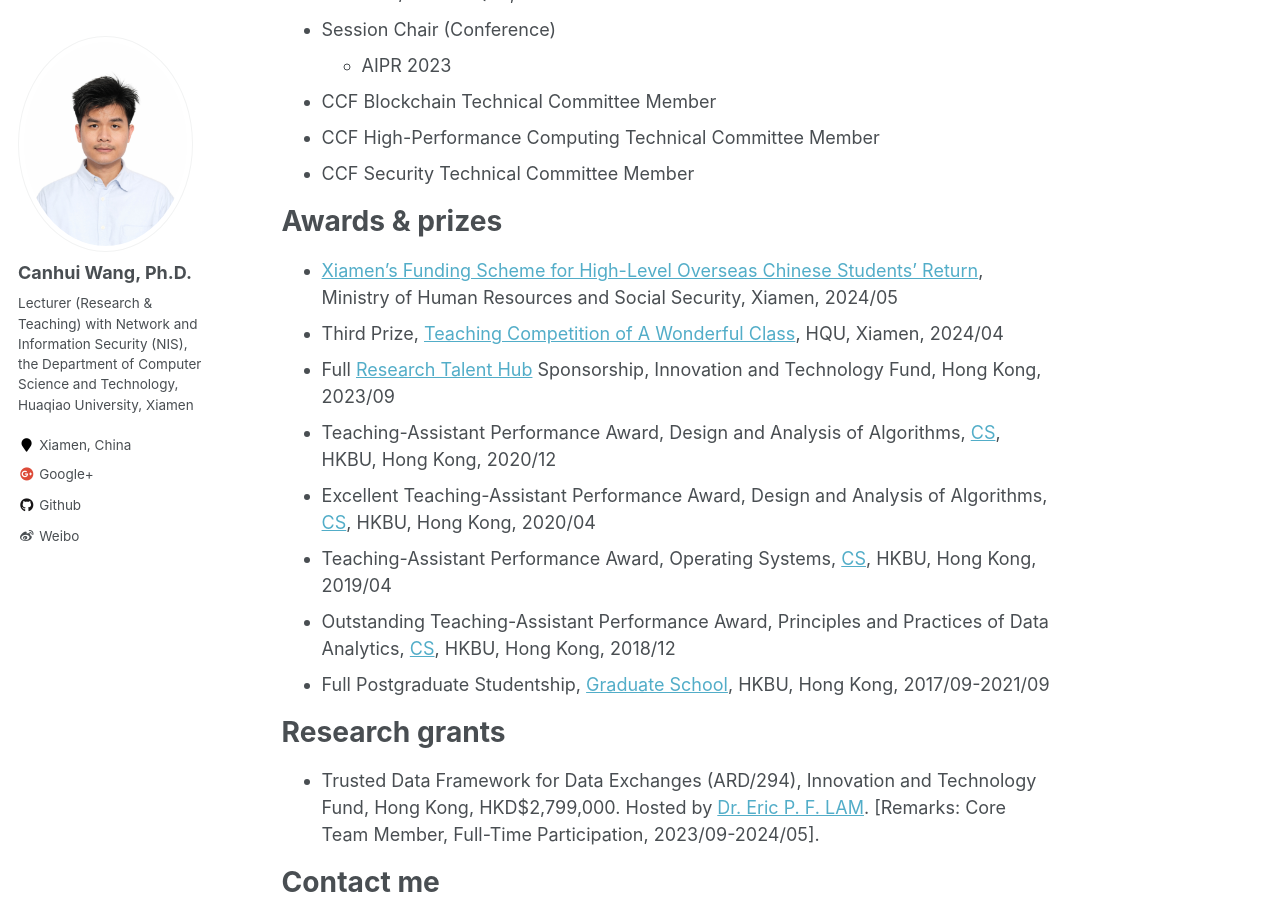
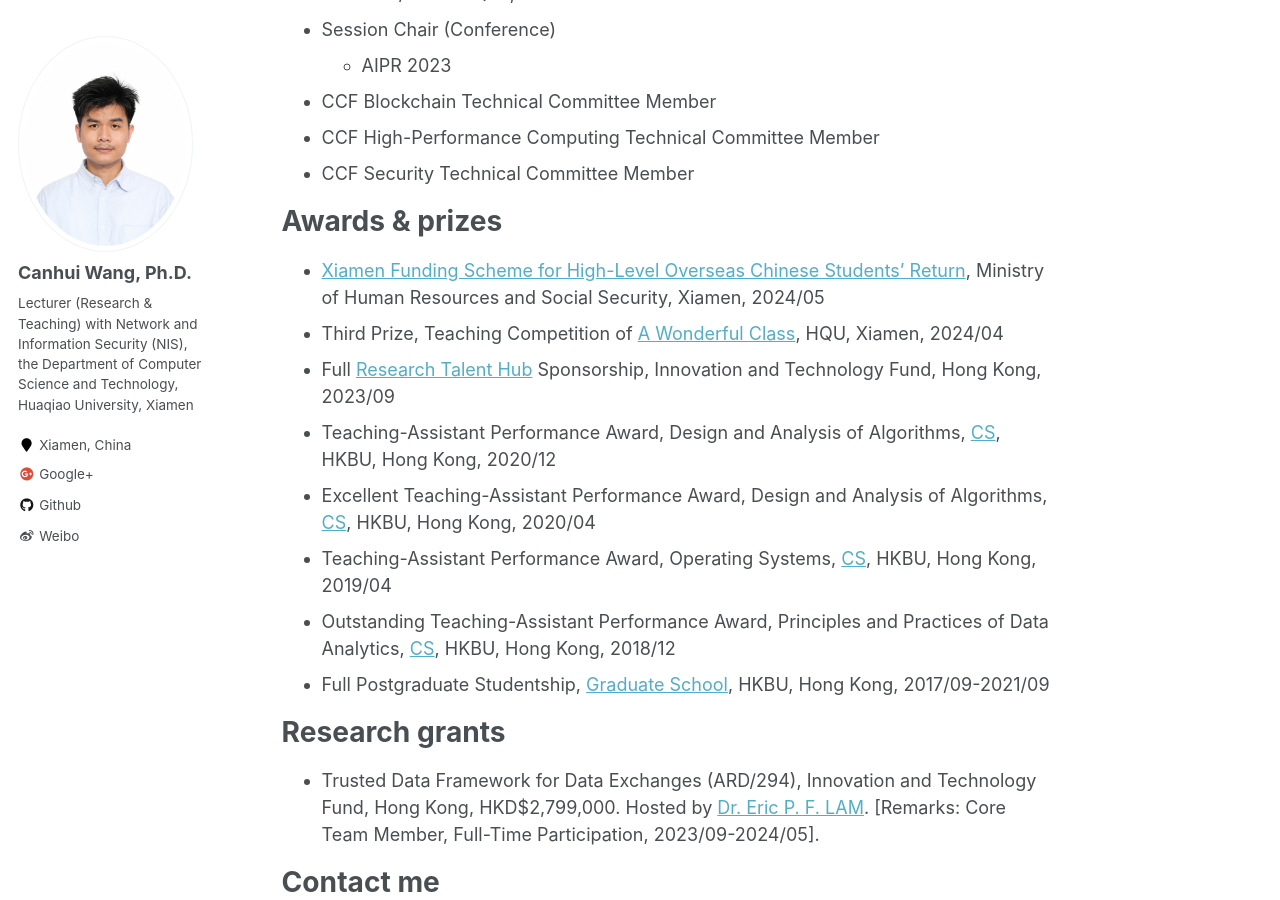
Before and after one commit to Canhui/canhui.github.io, a Jekyll site: the page built from _pages/about.md, in a window 1280 px wide and 900 px high, scrolled down 1748 px. Built offline with Jekyll 4.4.1, drawn with Linux system fonts in a browser that asks for light colours.

```diff
--- a/_pages/about.md
+++ b/_pages/about.md
@@ -52,8 +52,8 @@ Professional service
 
 Awards & prizes
 ======
-* [Xiamen's Funding Scheme for High-Level Overseas Chinese Students' Return](http://hrss.xm.gov.cn), Ministry of Human Resources and Social Security, Xiamen, 2024/05
-* Third Prize, [Teaching Competition of A Wonderful Class](https://jsfz.hqu.edu.cn/info/1035/5114.htm), HQU, Xiamen, 2024/04
+* [Xiamen Funding Scheme for High-Level Overseas Chinese Students' Return](http://hrss.xm.gov.cn), Ministry of Human Resources and Social Security, Xiamen, 2024/05
+* Third Prize, Teaching Competition of [A Wonderful Class](https://jsfz.hqu.edu.cn/info/1035/5114.htm), HQU, Xiamen, 2024/04
 * Full [Research Talent Hub](https://www.itf.gov.hk/en/home/index.html) Sponsorship, Innovation and Technology Fund, Hong Kong, 2023/09
 * Teaching-Assistant Performance Award, Design and Analysis of Algorithms, [CS](https://www.comp.hkbu.edu.hk/v1/), HKBU, Hong Kong, 2020/12
 * Excellent Teaching-Assistant Performance Award, Design and Analysis of Algorithms, [CS](https://www.comp.hkbu.edu.hk/v1/), HKBU, Hong Kong, 2020/04
```
